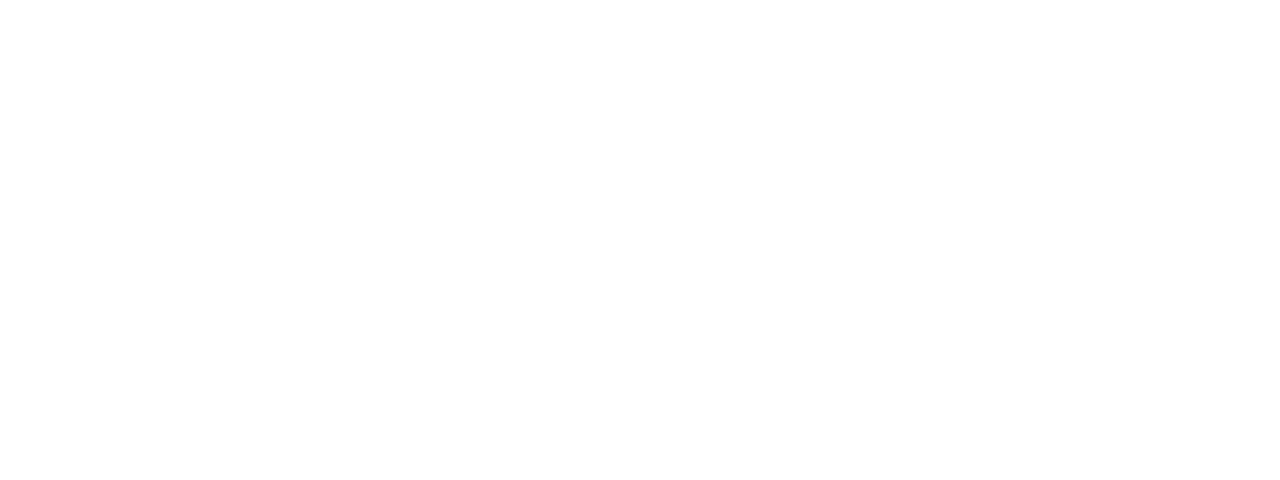
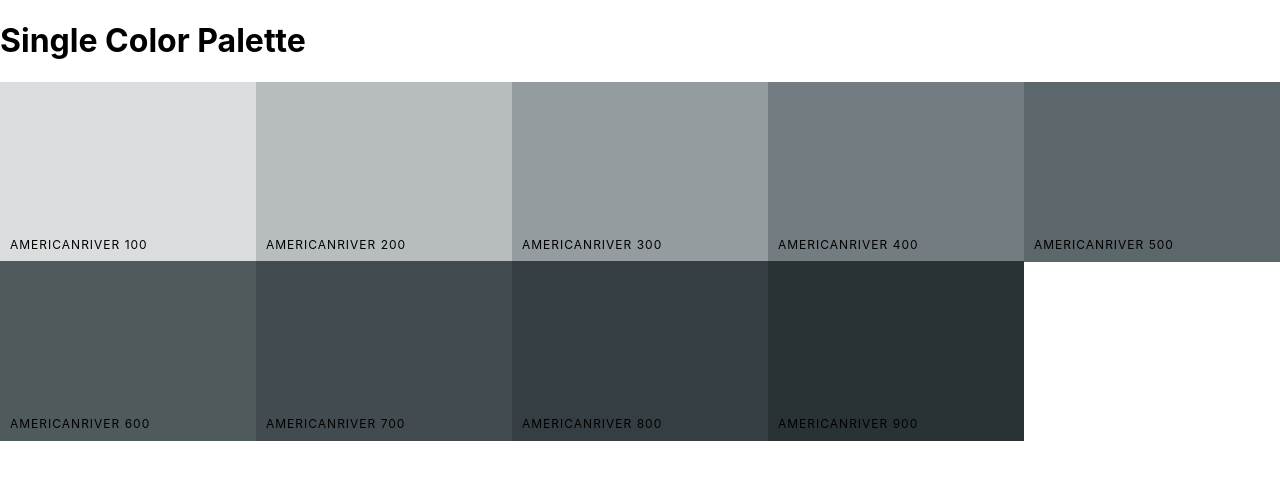
Before and after one commit to ysg81/REACT-colors_app, a React (Create React App) app: page /palette/flat-ui-colors-american/americanriver in a window 1280 px wide. Shown: the top 480 px of the page. Built offline with nearby package versions, Linux system fonts and the light colour scheme.

Commit message:
More page 제작

```diff
--- a/src/App.js
+++ b/src/App.js
@@ -2,6 +2,7 @@
 import {Route, Switch} from 'react-router-dom'
 import Palette from './components/Palette';
 import PaletteList from './components/PaletteList'
+import SingleColorPalette from './components/SingleColorPalette'
 import seedColors from './seedColors'
 import { generatePalette } from './colorHelper'
 
@@ -13,12 +14,16 @@
 
   return (
     <Switch>
-      <Route exact path="/" render={() => <PaletteList palettes={seedColors}/>}/>
-      <Route exact path="/palette/:id"
-        render={(routeProps) => (
-          <Palette palette={findPalette(routeProps.match.params.id)}/>
-        )}
-      />
+      <Route exact path="/" render={(routeProps) => <PaletteList palettes={seedColors} {...routeProps}/>}/>
+      <Route exact path="/palette/:id"  render={(routeProps) => (
+        <Palette palette={findPalette(routeProps.match.params.id)}/>
+      )}/>
+      <Route exact path="/palette/:paletteId/:colorId" render={(routeProps) => (
+        <SingleColorPalette
+          palette={findPalette(routeProps.match.params.paletteId)}
+          colorId={routeProps.match.params.colorId}
+        />
+      )}/>
     </Switch>
   );
 }
--- a/src/components/ColorBox.js
+++ b/src/components/ColorBox.js
@@ -1,10 +1,11 @@
 import React,{useState} from 'react'
+import {Link, withRouter} from 'react-router-dom'
 import {CopyToClipboard} from 'react-copy-to-clipboard'
 import './ColorBox.css'
 
 function ColorBox(props) {
 
-  const {background, name} = props
+  const {background, name, paletteId, id, showLink} = props
   const [copied, setCopied] = useState(false)
   const changeCopyState = () => {
     setCopied(true)
@@ -27,7 +28,11 @@
         <CopyToClipboard text={background} onCopy={changeCopyState}>
           <button className="copy-button">Copy</button>
         </CopyToClipboard>
-        <span className="see-more">More</span>
+        {showLink && (
+          <Link to={`/palette/${paletteId}/${id}`} onClick={e => e.stopPropagation()}>
+            <span className="see-more">More</span>
+          </Link>
+        )}
       </div>
     </div>
   )
--- a/src/components/MiniPalette.js
+++ b/src/components/MiniPalette.js
@@ -37,13 +37,13 @@
     height: "25%",
     width: "20%",
     display: "inline-block",
-    // margin: "0 auto",
     marginBottom: "-4.5px"
   }
 }
 
 function MiniPalette(props) {
-  const {classes, paletteName, emoji, colors} = props
+
+  const {classes, paletteName, emoji, colors, handleClick} = props
   const miniColorBoxes = colors.map(color => (
     <div
       className={classes.miniColor}
@@ -51,9 +51,8 @@
       key={color.name}
     />
   ))
-  console.log(classes)
   return (
-    <div className={classes.container}>
+    <div className={classes.container} onClick={handleClick}>
       <div className={classes.colors}>
         {/* MINICOLORBOX */}
         {miniColorBoxes}
--- a/src/components/Palette.js
+++ b/src/components/Palette.js
@@ -4,15 +4,20 @@
 import Navbar from './partial/Navbar'
 
 function Palette({palette}) {
-  const {colors, palettename} = palette
-  console.log(palette.id)
+  const {colors, palettename, id} = palette
   const [level, setLevel] = useState(500)
   const [format, setFormat] = useState("hex")
   const changeLevel = (newlevel) => {
     setLevel(newlevel)
   }
   const colorBoxes = colors[level].map(color => (
-    <ColorBox background={color[format]} name={color.name} key={color.id} />
+    <ColorBox
+      background={color[format]}
+      name={color.name}
+      key={color.id}
+      id={color.id}
+      paletteId={id}
+      showLink={true}/>
   ))
   const changeFormat = (val) => {
     setFormat(val)
--- a/src/components/PaletteList.js
+++ b/src/components/PaletteList.js
@@ -32,8 +32,13 @@
   }
 }
 function PaletteList(props) {
+  const goToPalette = (id) => (
+    props.history.push(`/palette/${id}`)
+  )
+
   const {palettes} = props
   const {classes} = props
+
   return (
     <div className={classes.container}>
       <div className={classes.subcontainer}>
@@ -42,13 +47,12 @@
         </nav>
         <div className={classes.palettes}>
           {palettes.map(palette => (
-            <MiniPalette {...palette}/>
+            <Link to={`/palette/${palette.id}`}>
+              <MiniPalette {...palette} handleClick={goToPalette} />
+            </Link>
             ))}
         </div>
       </div>
-        {/* // <p>
-        //   <Link to={`/palette/${palette.id}`}>{palette.paletteName}</Link>
-        // </p> */}
     </div>
   )
 }
--- /dev/null
+++ b/src/components/SingleColorPalette.js
@@ -0,0 +1,36 @@
+import React,{useState} from 'react'
+import ColorBox from './ColorBox';
+
+
+
+function SingleColorPalette(props) {
+  const {palette, colorId} = props
+
+  const gatherShades = (palette, FilterBy) => {
+    let shades = []
+    const allColors = palette.colors;
+    for(let key in allColors) {
+      shades = shades.concat(
+        allColors[key].filter(color => color.id === FilterBy)
+      )
+    }
+    return shades.slice(1)
+
+  }
+  const [shades, setShades] = useState(gatherShades(palette, colorId))
+
+  const colorBoxes = shades.map(s => (
+    <ColorBox
+      key={s.id}
+      name={s.name}
+      background={s.hex}/>
+  ))
+  return (
+    <div className="Palette">
+      <h1>Single Color Palette</h1>
+      <div class="Palette-colors">{colorBoxes}</div>
+    </div>
+  )
+}
+
+export default SingleColorPalette
```
